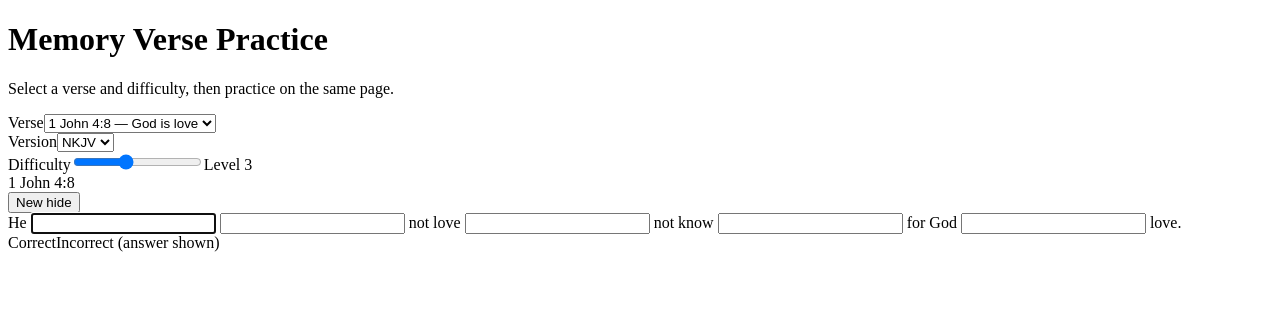
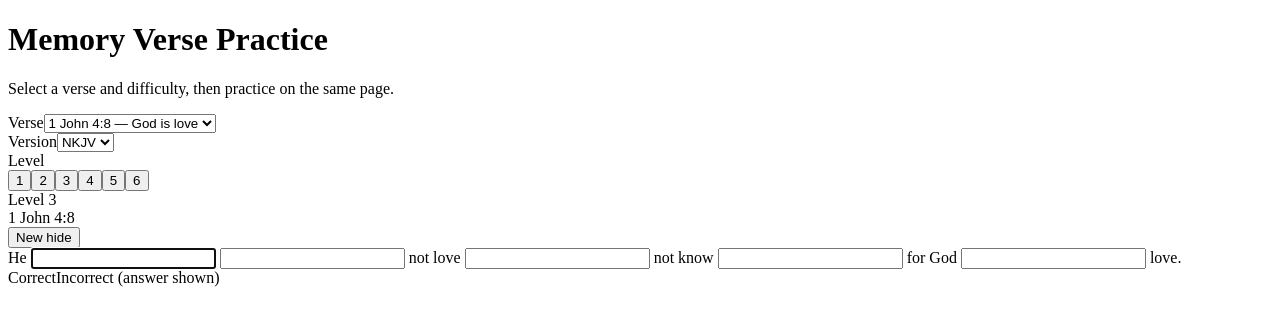
Before and after one commit to ben2rouse/ALA-Bible, a React (Vite) app: page / in a window 1280 px wide. Shown: the top 324 px of the page. Built offline with nearby package versions, Linux system fonts and the light colour scheme; the HTML template or start-up script is replaced by a standard one.

Commit message:
ui: replace difficulty slider with level buttons

```diff
--- a/src/components/VerseSelector.jsx
+++ b/src/components/VerseSelector.jsx
@@ -24,18 +24,20 @@ export default function VerseSelector({verses, selectedId, onSelect, versionKey,
         </select>
       </div>
 
-      <div className="row range-row">
-        <label>Difficulty</label>
-        <input
-          type="range"
-          min="1"
-          max="6"
-          value={difficulty}
-          onChange={e=>onDifficultyChange(Number(e.target.value))}
-        />
-        <span className="difficulty-label">
-          {difficulty < 6 ? `Level ${difficulty}` : 'Level 6: All words hidden (exact incl. punctuation)'}
-        </span>
+      <div className="row level-row">
+        <label>Level</label>
+        <div className="levels">
+          {[1,2,3,4,5,6].map(l => (
+            <button
+              key={l}
+              type="button"
+              className={"level-btn" + (difficulty===l ? ' active':'')}
+              onClick={()=> onDifficultyChange(l)}
+              aria-pressed={difficulty===l}
+            >{l}</button>
+          ))}
+        </div>
+        <span className="difficulty-label">{difficulty===6? 'All hidden (punctuation too)' : `Level ${difficulty}`}</span>
       </div>
     </section>
   )
--- a/src/styles.css
+++ b/src/styles.css
@@ -20,7 +20,11 @@ body{margin:0;background:var(--bg);color:#0f172a}
 .selector .row{display:flex;flex-direction:column;min-width:180px}
 .selector label{font-size:12px;color:var(--muted);margin-bottom:6px}
 .selector select, .selector input[type='range']{padding:8px;border-radius:8px;border:1px solid #e6eef8;background:#fff}
-.range-row{align-items:center}
+.level-row{align-items:center}
+.levels{display:flex;gap:4px;flex-wrap:wrap}
+.level-btn{cursor:pointer;background:#fff;border:1px solid #cbd5e1;border-radius:6px;padding:6px 10px;font-size:12px;line-height:1;font-weight:500;color:#334155;transition:background .15s,border-color .15s, color .15s}
+.level-btn:hover{background:#eff6ff;border-color:#93c5fd}
+.level-btn.active{background:var(--accent);color:#fff;border-color:var(--accent);box-shadow:0 0 0 1px rgba(0,0,0,0.04)}
 .difficulty-label{font-size:12px;color:var(--muted);margin-left:8px}
 .practice{background:var(--card);padding:18px;border-radius:var(--radius)}
 .practice-controls{display:flex;justify-content:space-between;align-items:center;margin-bottom:12px}
```
